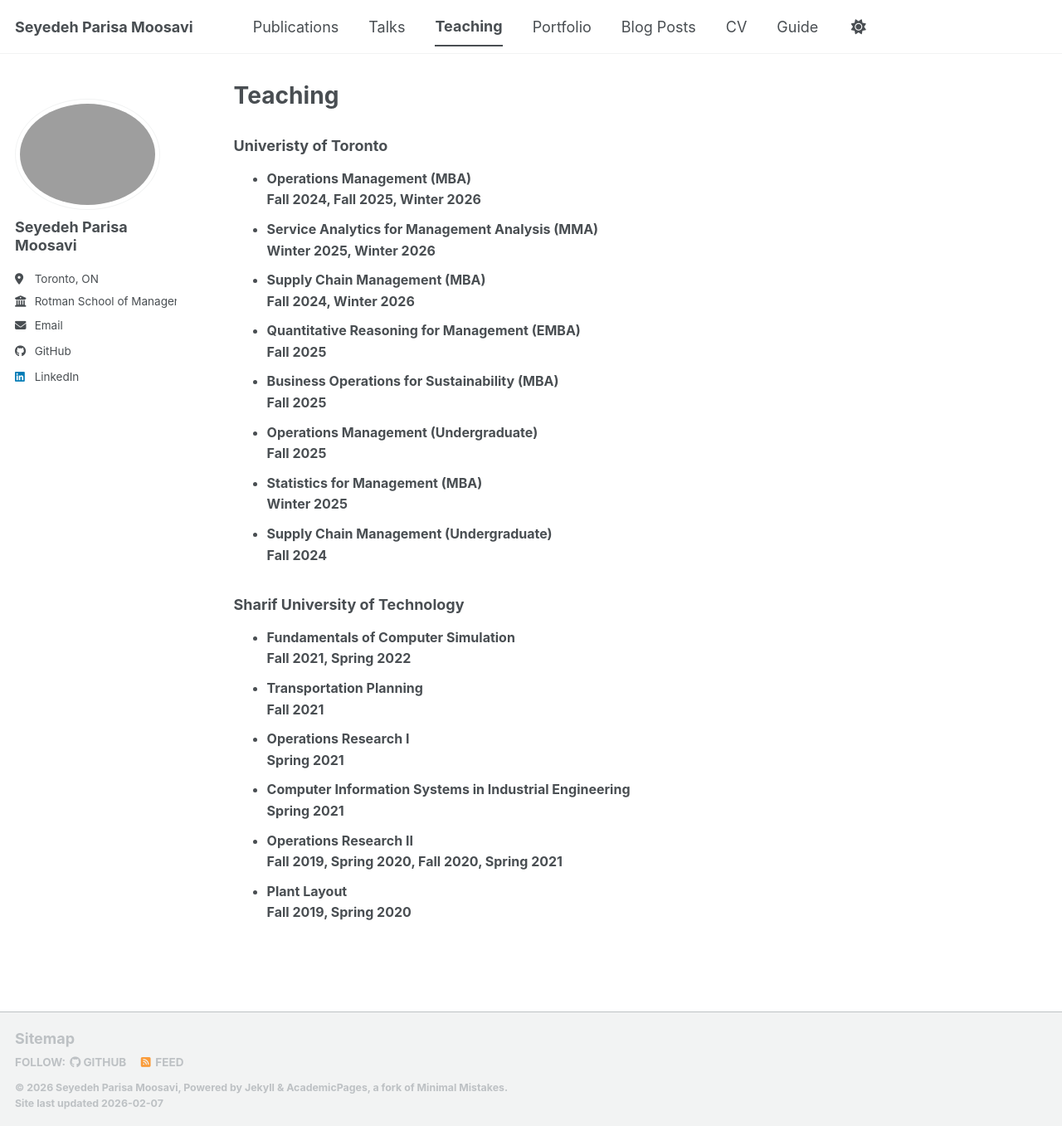
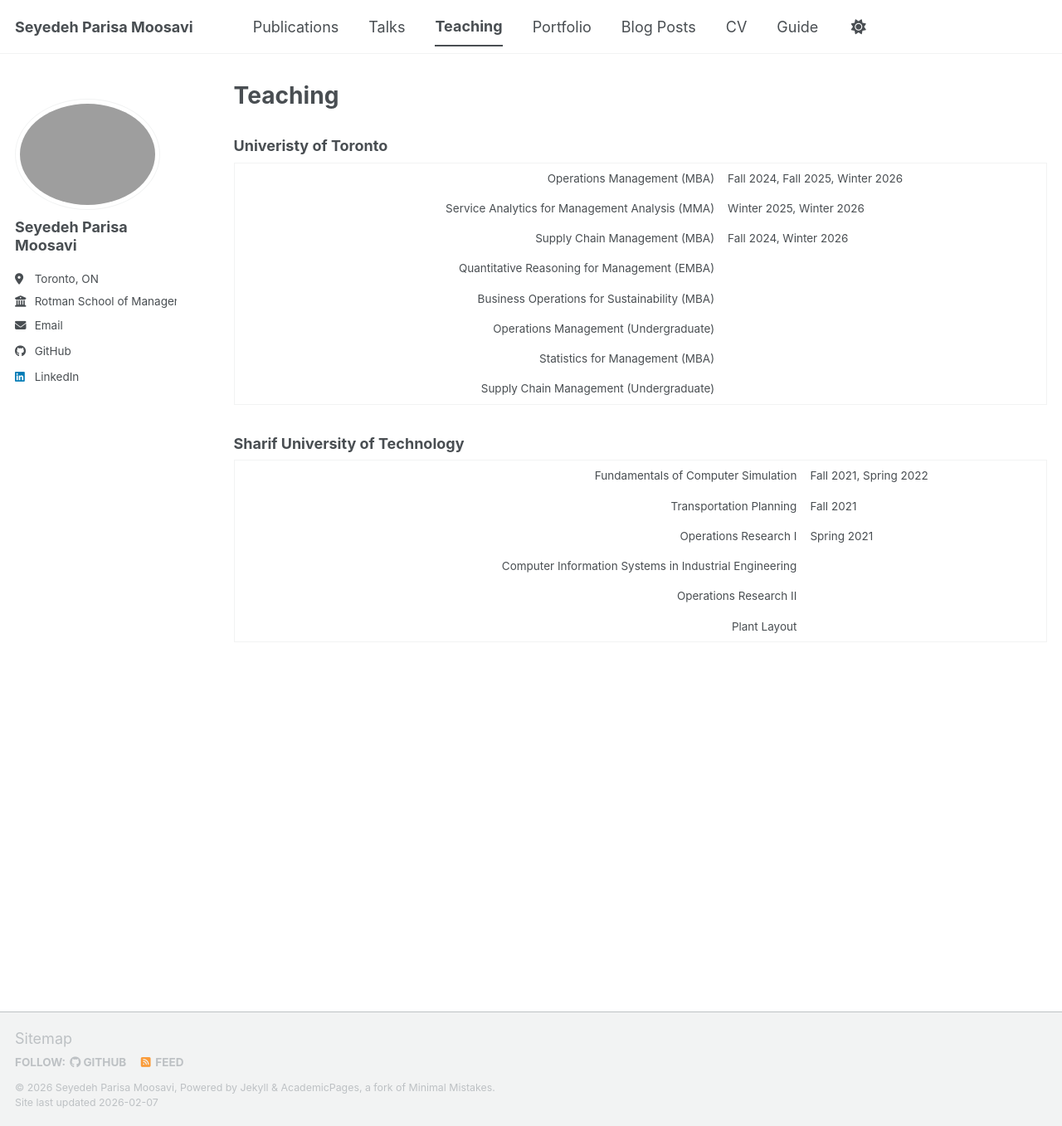
Before and after one commit to parisamsv/parisamsv.github.io, a Jekyll site: the page built from _pages/teaching.html, in a window 1280 px wide and 1357 px high. Shown: the whole window at 83% size. Built offline with Jekyll 4.4.1, drawn with Linux system fonts in a browser that asks for light colours; a script bundle is joined from its source files by our own code; library files that are not in the unit come from our copies.

Commit message:
Replace teaching list with no-border tables

```diff
--- a/_pages/teaching.html
+++ b/_pages/teaching.html
@@ -16,69 +16,88 @@
   }
 </style>
 
+<style>
+  .no-border-table {
+    border-collapse: collapse;
+    width: 100%;
+  }
 
+  .no-border-table td {
+    border: none;
+    padding: 8px;
+  }
+
+  .right-align {
+    text-align: right;
+  }
+
+  .left-align {
+    text-align: left;
+  }
+</style>
 
 <h3>Univeristy of Toronto</h3>
-<ul class="teaching-list">
-  <li>
-    <b>Operations Management (MBA)<br>
-    Fall 2024, Fall 2025, Winter 2026
-  </li>
-  <li>
-    <b>Service Analytics for Management Analysis (MMA)</b><br>
-    Winter 2025, Winter 2026
-  </li>
-  <li>
-    <b>Supply Chain Management (MBA)</b><br>
-    Fall 2024, Winter 2026
-  </li>
-  <li>
-    <b>Quantitative Reasoning for Management (EMBA)</b><br>
-    Fall 2025
-  </li>
-  <li>
-    <b>Business Operations for Sustainability (MBA)</b><br>
-    Fall 2025
-  </li>
-  <li>
-    <b>Operations Management (Undergraduate)</b><br>
-    Fall 2025
-  </li>
-  <li>
-    <b>Statistics for Management (MBA)</b><br>
-    Winter 2025
-  </li>
-  <li>
-    <b>Supply Chain Management (Undergraduate)</b><br>
-    Fall 2024
-  </li>
-</ul>
+<table class="no-border-table">
+  <tr>
+    <td class="right-align">Operations Management (MBA)</td>
+    <td class="left-align">Fall 2024, Fall 2025, Winter 2026</td>
+  </tr>
+  <tr>
+    <td class="right-align">Service Analytics for Management Analysis (MMA)</td>
+    <td class="left-align">Winter 2025, Winter 2026</td>
+  </tr>
+  <tr>
+    <td class="right-align">Supply Chain Management (MBA)</td>
+    <td class="left-align">Fall 2024, Winter 2026</td>
+  </tr>
+  <tr>
+    <td class="right-align">Quantitative Reasoning for Management (EMBA)</td>
+    <td class="left-align"Fall 2025</td>
+  </tr>
+  <tr>
+    <td class="right-align">Business Operations for Sustainability (MBA)</td>
+    <td class="left-align"Fall 2025</td>
+  </tr>
+  <tr>
+    <td class="right-align">Operations Management (Undergraduate)</td>
+    <td class="left-align"Fall 2025</td>
+  </tr>
+  <tr>
+    <td class="right-align">Statistics for Management (MBA)</td>
+    <td class="left-align"Winter 2025</td>
+  </tr>
+  <tr>
+    <td class="right-align">Supply Chain Management (Undergraduate)</td>
+    <td class="left-align"Fall 2024</td>
+  </tr>
+</table>
+
 
 
 <h3>Sharif University of Technology</h3>
-<ul class="teaching-list">
-  <li>
-    <b>Fundamentals of Computer Simulation</b><br>
-    Fall 2021, Spring 2022
-  </li>
-  <li>
-    <b>Transportation Planning</b> <br>
-    Fall 2021
-  </li>
-  <li>
-    <b>Operations Research I</b> <br>
-    Spring 2021
-  </li>
-  <li>
-    <b>Computer Information Systems in Industrial Engineering</b> <br>
-    Spring 2021
-  </li>
-  <li>
-    <b>Operations Research II </b><br>
-    Fall 2019, Spring 2020, Fall 2020, Spring 2021
-  </li>
-  <li>
-    <b>Plant Layout</b><br>
-    Fall 2019, Spring 2020
-  </li>
-</ul>
+<table class="no-border-table">
+  <tr>
+    <td class="right-align">Fundamentals of Computer Simulation</td>
+    <td class="left-align">Fall 2021, Spring 2022</td>
+  </tr>
+  <tr>
+    <td class="right-align">Transportation Planning</td>
+    <td class="left-align">Fall 2021</td>
+  </tr>
+  <tr>
+    <td class="right-align">Operations Research I</td>
+    <td class="left-align">Spring 2021</td>
+  </tr>
+  <tr>
+    <td class="right-align">Computer Information Systems in Industrial Engineering</td>
+    <td class="left-align"Spring 2021</td>
+  </tr>
+  <tr>
+    <td class="right-align"> Operations Research II</td>
+    <td class="left-align"Fall 2019, Spring 2020, Fall 2020, Spring 2021</td>
+  </tr>
+  <tr>
+    <td class="right-align">Plant Layout</td>
+    <td class="left-align"Fall 2019, Spring 2020</td>
+  </tr>
+</table>
```
